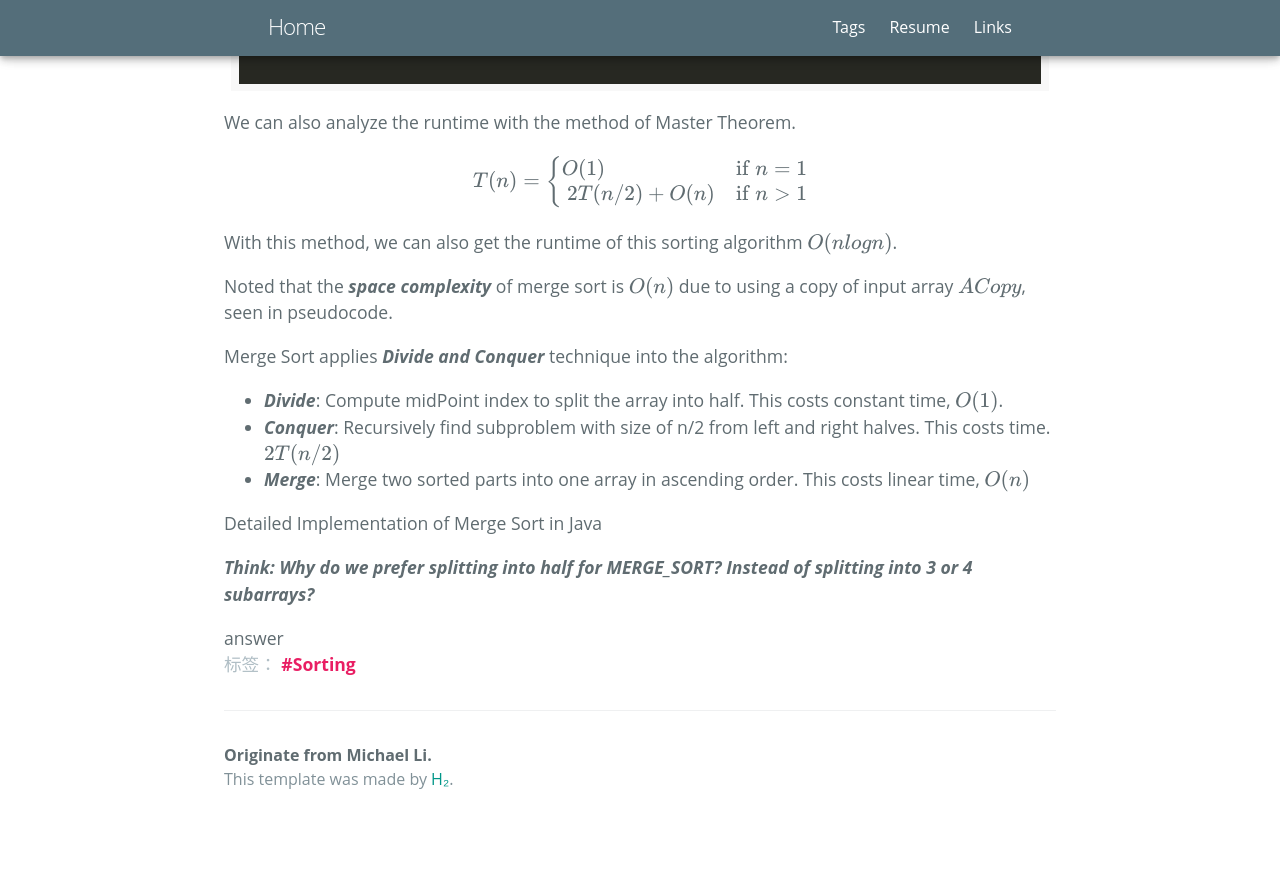
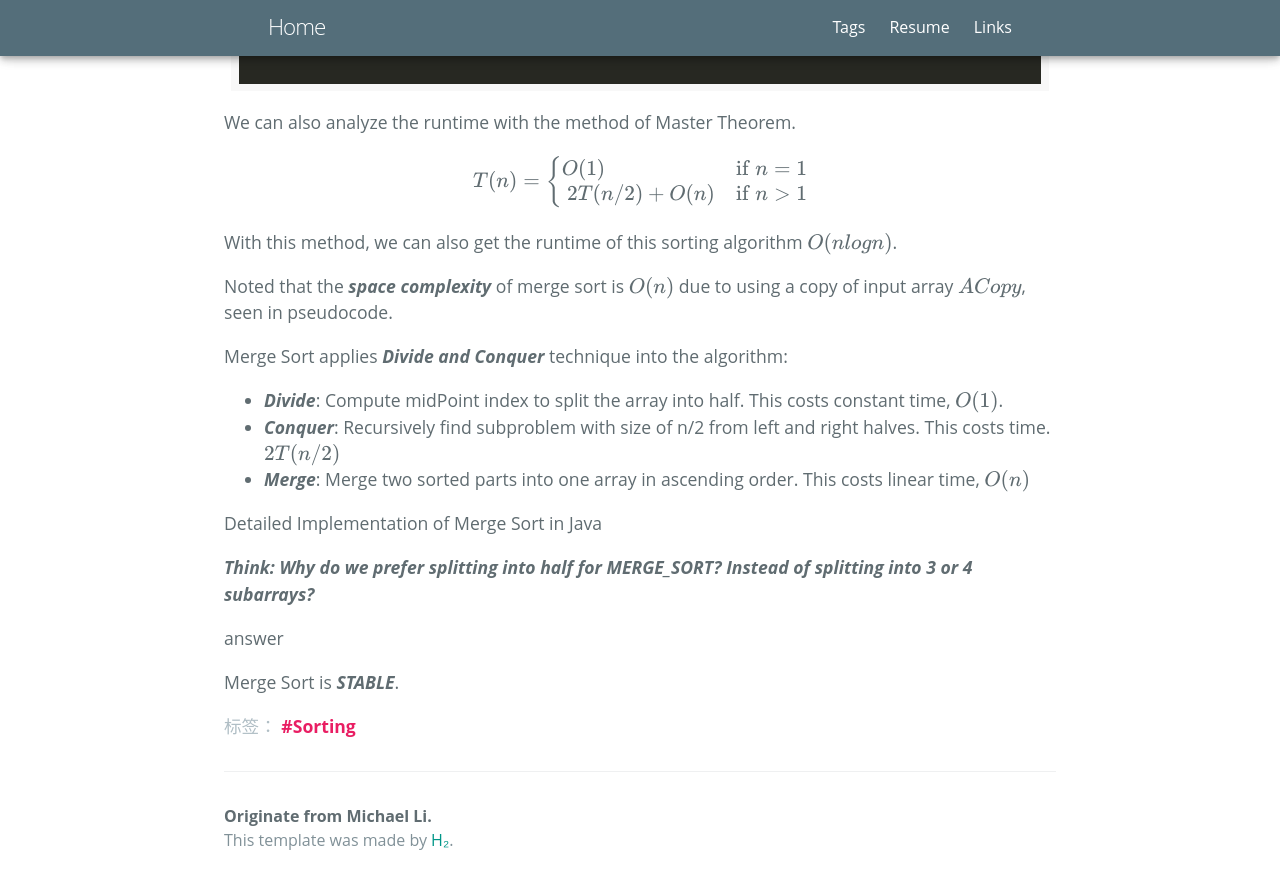
Before and after one commit to zl323/zl323.github.io, a Jekyll site: the page built from _posts/2020-05-13-Merge-Sort.md, in a window 1280 px wide and 900 px high, scrolled down 1908 px. Shown: the top 889 px of the window. Built offline with Jekyll 4.4.1, drawn with Linux system fonts in a browser that asks for light colours; some web fonts are replaced; formulas are drawn with MathJax 3; before the commit the page ends 2747 px from its top, so only the background shows below that.

Commit message:
edit merge sort

```diff
--- a/_posts/2020-05-13-Merge-Sort.md
+++ b/_posts/2020-05-13-Merge-Sort.md
@@ -88,3 +88,5 @@ MERGE_SORT(A, ACopy, left, right):
 <summary>answer</summary>
 Please see the quick sort post
 </details>
+
+Merge Sort is ***STABLE***.
```
